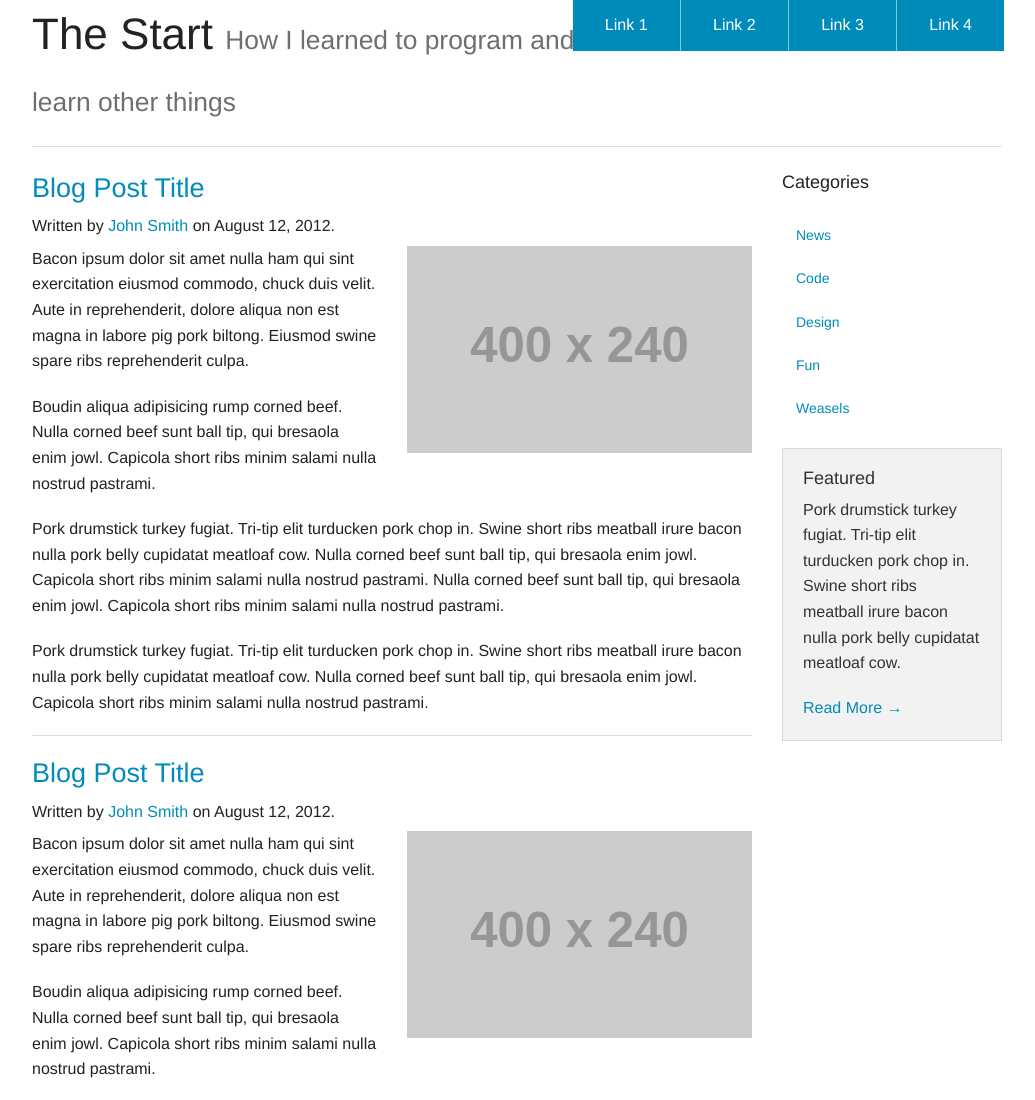
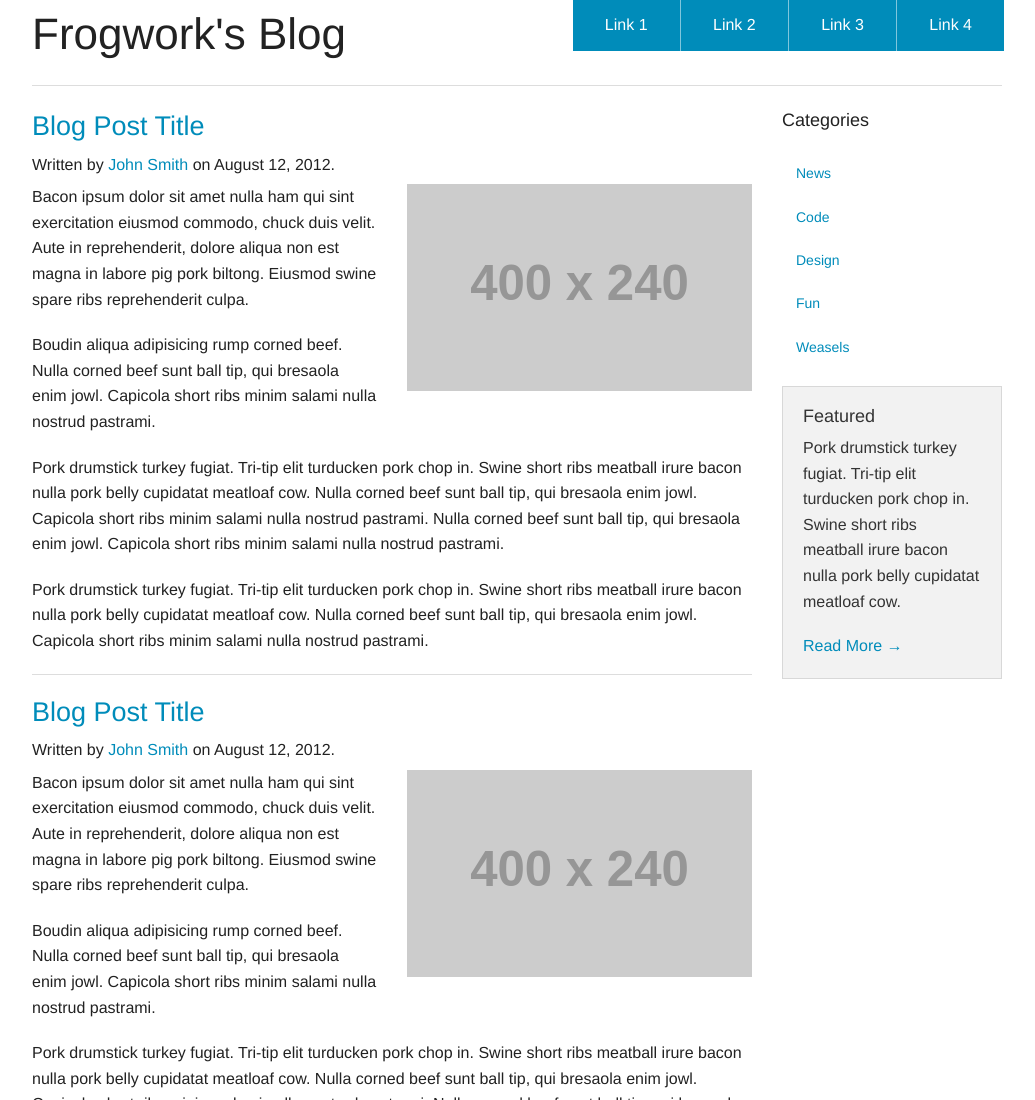
Before and after one commit to frogworks1/frogworks1.github.io, a plain HTML site: page index.html in a window 1280 px wide. Shown: the top 1100 px of the page, without its empty margins (123-1158 px from the left). Drawn offline with Linux system fonts and the light colour scheme; placeholder pictures from the web are drawn by us.

Commit message:
Update index.html

```diff
--- a/index.html
+++ b/index.html
@@ -19,13 +19,12 @@
              <li><a href="#" class="button">Link 4</a></li>
             </ul>
           </div>
-          <h1>The Start <small>How I learned to program and learn other things</small></h1>
+          <h1>Frogwork's Blog</h1>
           <hr/>
         </div>
       </div>
 
       <div class="row">
-
 
         <div class="large-9 columns" role="content">
 
```
